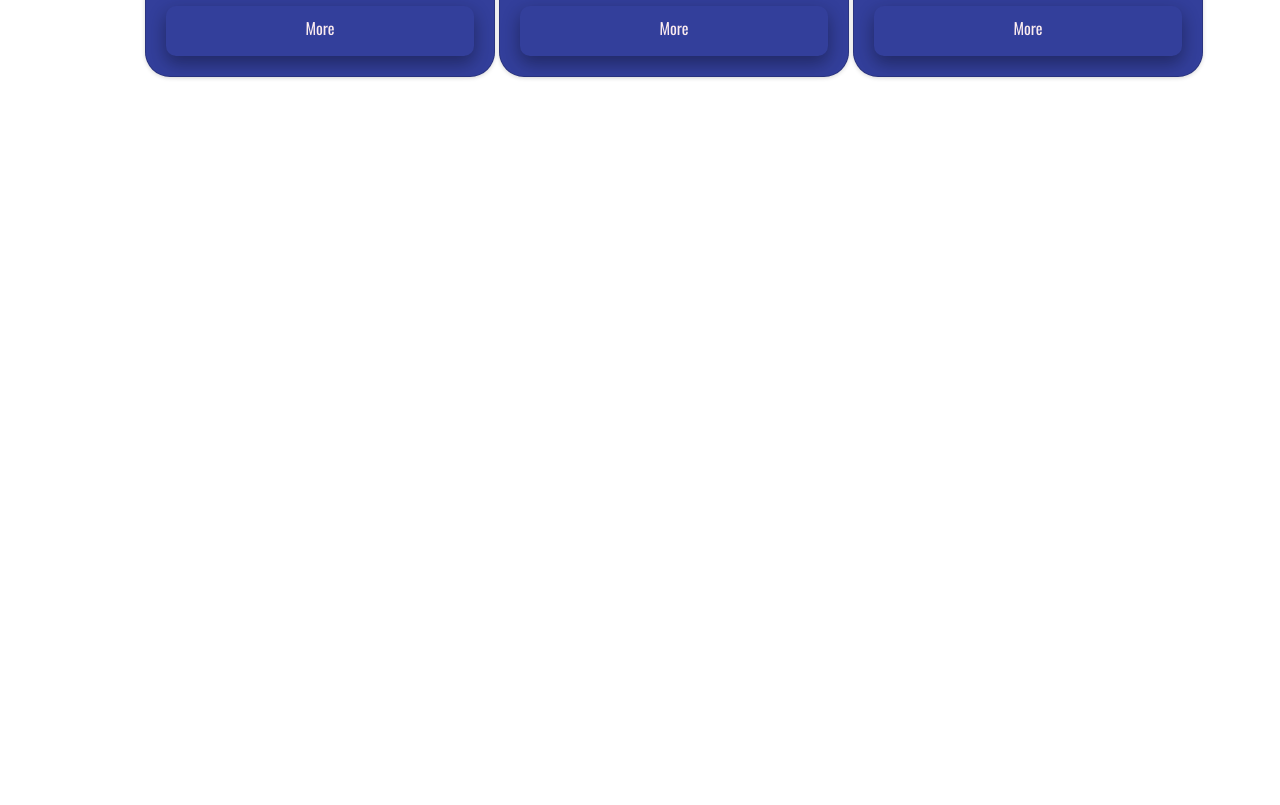
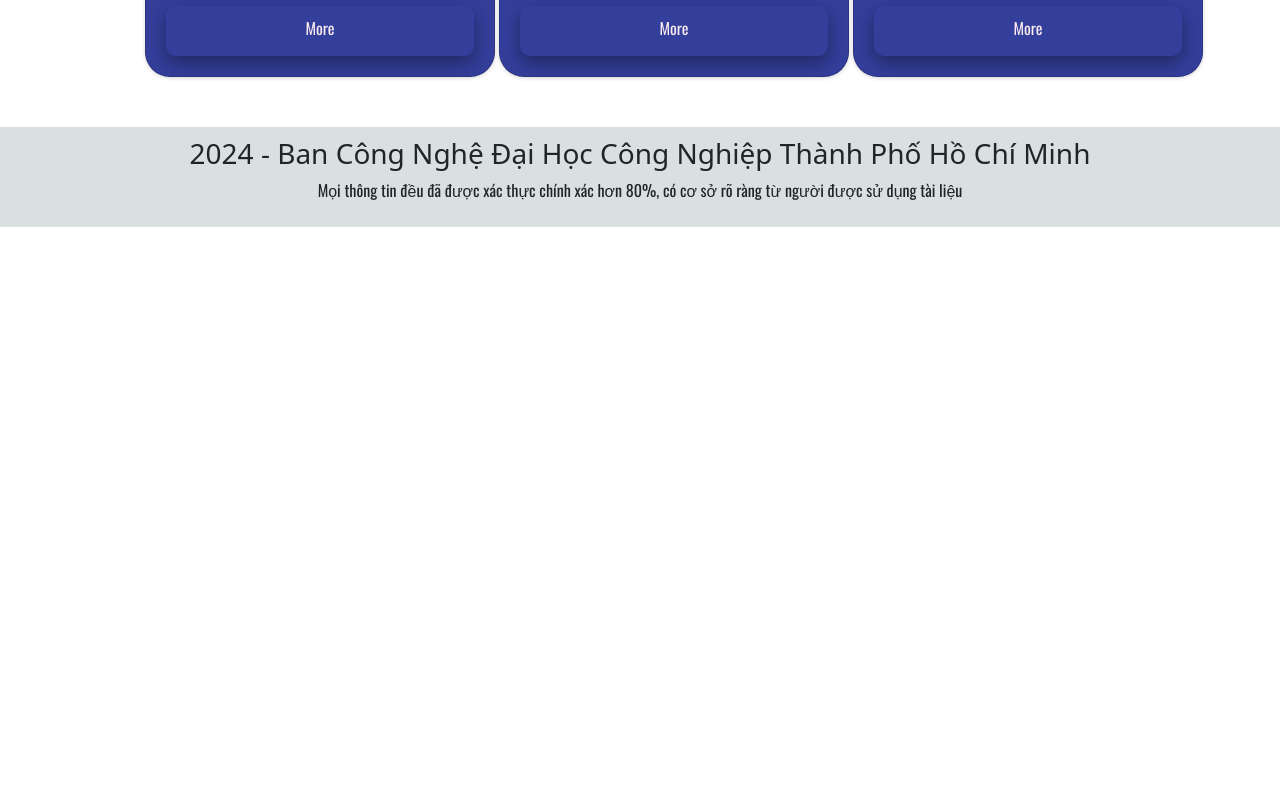
Before and after one commit to BichTranOwO/bang-vinh-danh, a plain HTML site: page index.html in a window 1280 px wide. Shown: the part 1215-2020 px from the top of the page. After the commit the page ends 1442 px from the top, so only its background shows below. Drawn offline with nearby package versions, Linux system fonts and the light colour scheme; a web font is replaced by a local one.

Commit message:
style.css

```diff
--- a/style.css
+++ b/style.css
@@ -215,14 +215,21 @@ a {
 }
 
 footer {
+    display: block;
+    /* position: fixed; */
+    left: 0;
+    bottom: 0;
+    right: 0;
+    position: relative;
+    z-index: 1;
     width: 100%;
     height: 100px;
     background-color: rgb(217, 224, 224);
     text-align: center;
-    display: flex;
-    flex-direction: column;
+    /* display: flex;
+    flex-direction: column;*/
     align-items: center;
     padding: 10px;
-    margin-top: 100%;
+    /* margin-top: 100%; */
     clear: both;
 }
```
